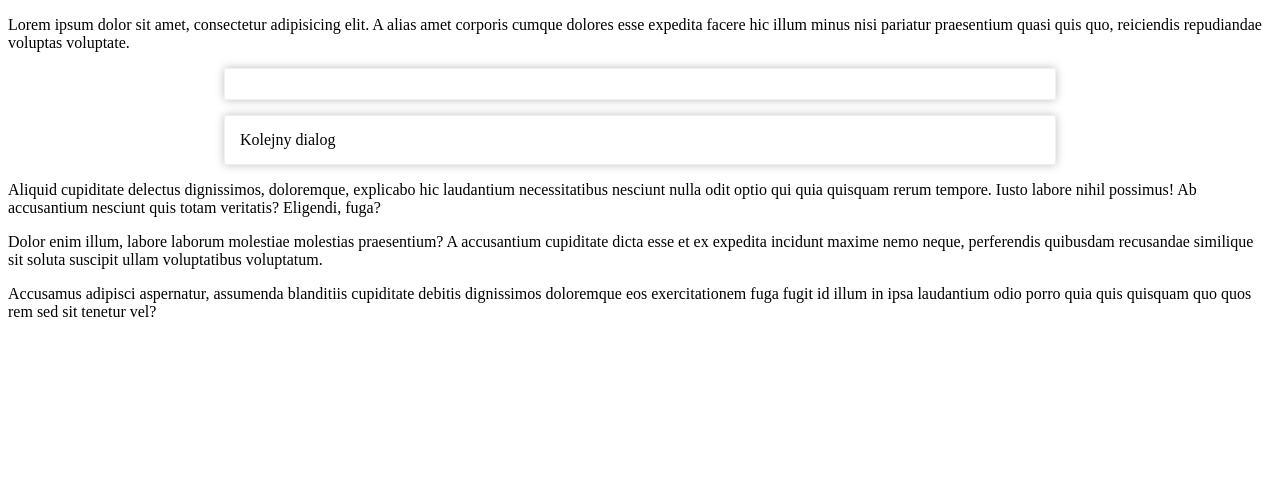
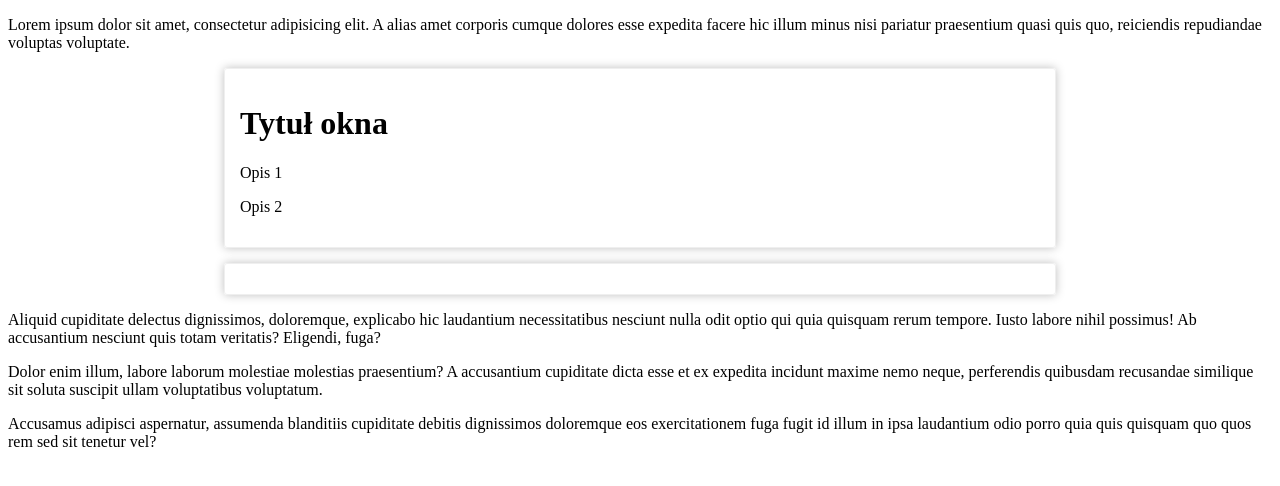
Before and after one commit to jakubhfake/megak-react-app, a React (Create React App) app: page / in a window 1280 px wide. Shown: the top 486 px of the page. Built offline with nearby package versions, Linux system fonts and the light colour scheme.

Commit message:
inheritance/dziedziczenie in react components

```diff
--- a/src/components/common/Dialog.js
+++ b/src/components/common/Dialog.js
@@ -4,6 +4,6 @@ import './Dialog.css';
 
 export const Dialog = props => (
     <div className={"Dialog__container"}>
-        {props.body}
+        {props.children}
     </div>
 );
```
